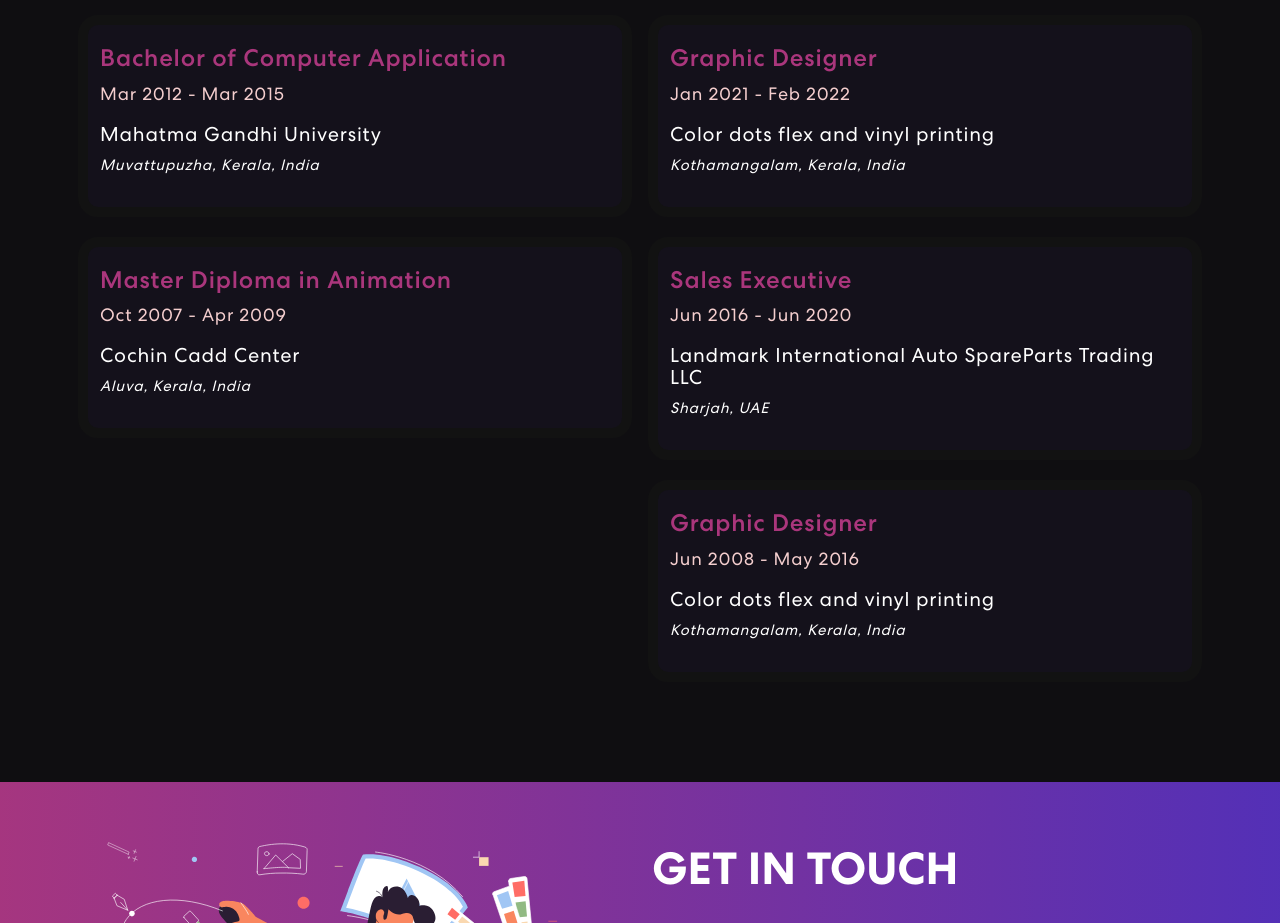
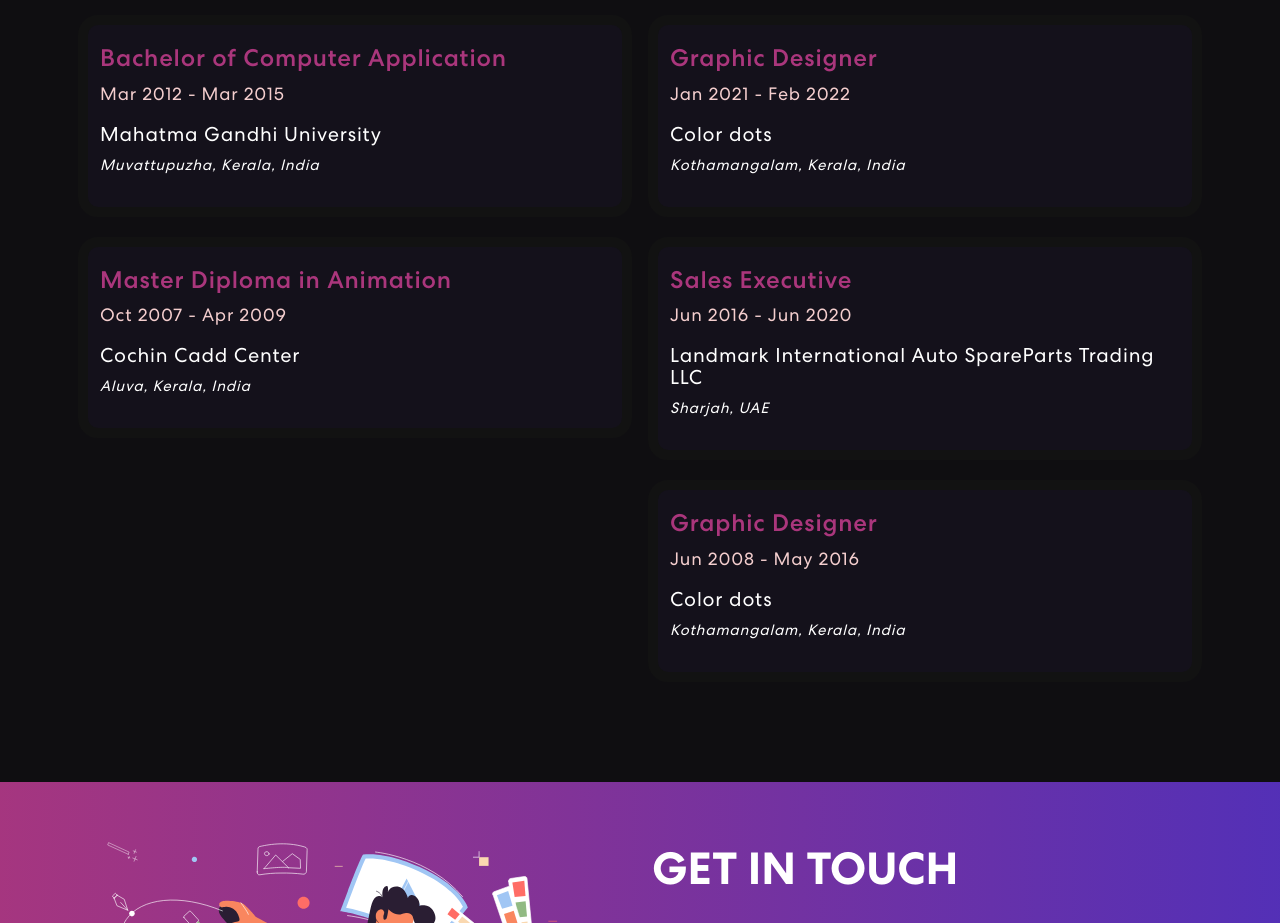
Before and after one commit to EbyChacko/portfolio_frontend, a React (Create React App) app: page / in a window 1280 px wide. Shown: the part 2920-3843 px from the top of the page. Built offline with nearby package versions, Linux system fonts and the light colour scheme.

Commit message:
change the color dots name

```diff
--- a/src/components/Education.js
+++ b/src/components/Education.js
@@ -35,7 +35,7 @@
         {
             role:"Graphic Designer",
             duration: "Jan 2021 - Feb 2022",
-            company: 'Color dots flex and vinyl printing',
+            company: 'Color dots',
             place: 'Kothamangalam, Kerala, India',
         },
         {
@@ -47,7 +47,7 @@
         {
             role:"Graphic Designer",
             duration: "Jun 2008 - May 2016",
-            company: 'Color dots flex and vinyl printing',
+            company: 'Color dots',
             place: 'Kothamangalam, Kerala, India',
         },
     ];
```
